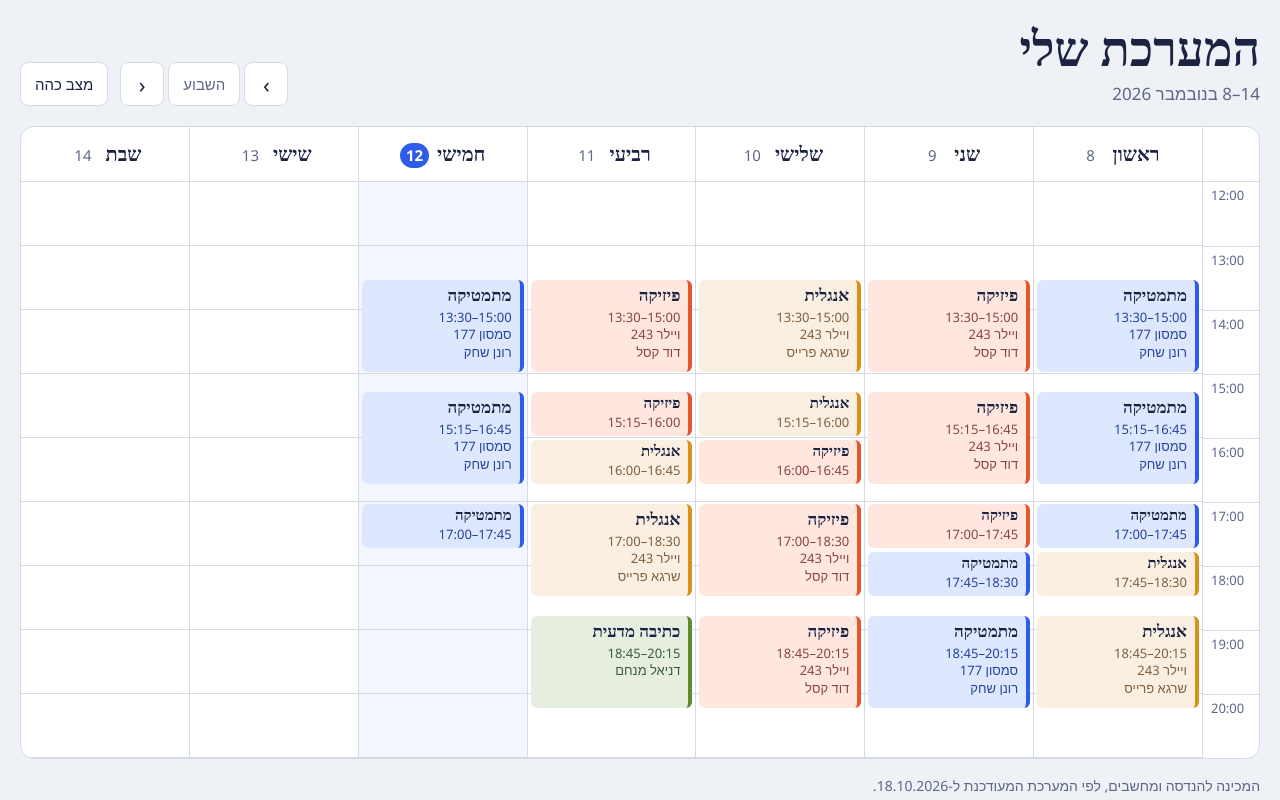
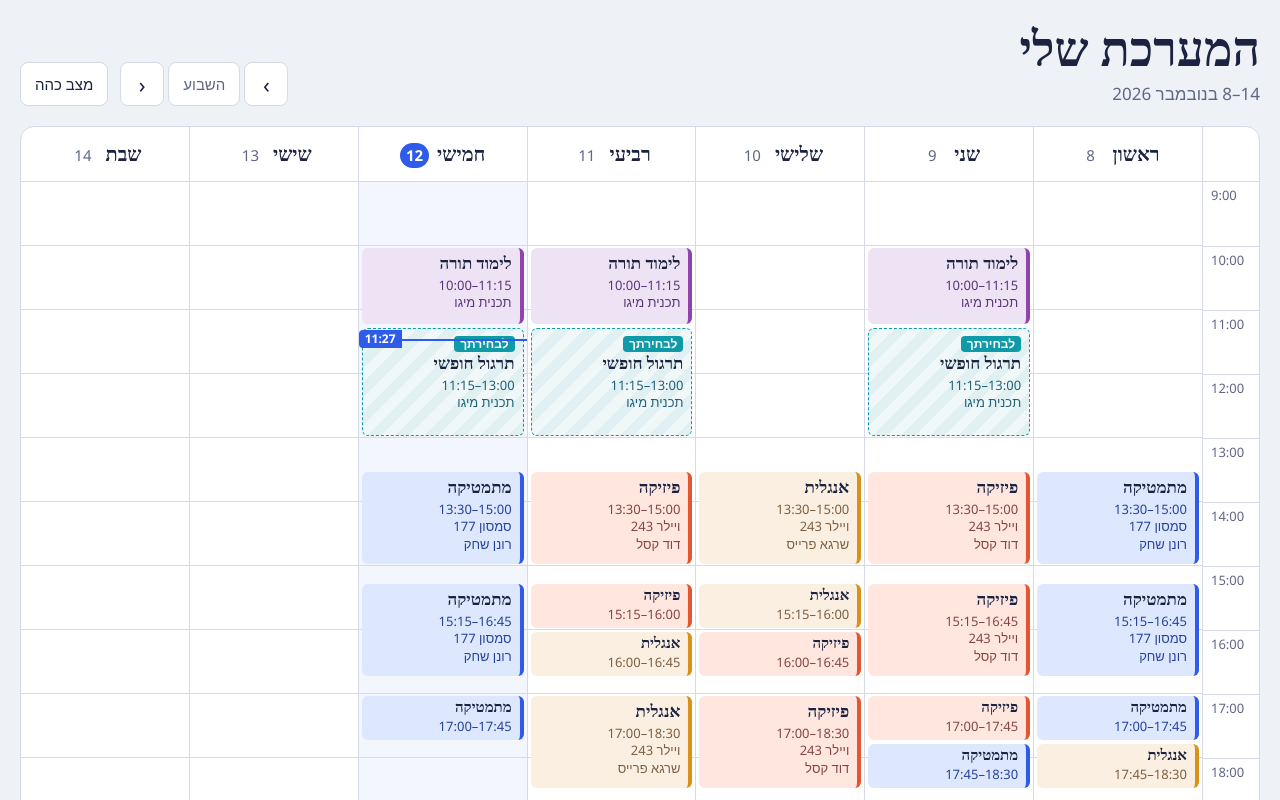
Before and after one commit to ymalka82810/Schedule, a React (Vite) app: page / in a window 1280 px wide. Shown: the top 800 px of the page. Built offline with nearby package versions, Linux system fonts and the light colour scheme; a web font is replaced by a local one.

Commit message:
תכנית מיגו: לימוד תורה וחלונות תרגול חופשי

```diff
--- a/src/components/WeekGrid.tsx
+++ b/src/components/WeekGrid.tsx
@@ -79,10 +79,11 @@ export function WeekGrid({ weekStart, blocks, range, now, selectedDay, onSelectD
                 return (
                   <article
                     key={b.id}
-                    className={`block c-${b.color}${b.isOption ? ' is-option' : ''}${duration < 60 ? ' is-short' : ''}`}
+                    className={`block c-${b.color}${b.isOption ? ' is-option' : ''}${b.isOpen ? ' is-open' : ''}${duration < 60 ? ' is-short' : ''}`}
                     style={style}
                   >
                     {b.isOption && <span className="block-tag">לבחירה</span>}
+                    {b.isOpen && <span className="block-tag">לבחירתך</span>}
                     <h3 className="block-name">{b.name}</h3>
                     <p className="block-time">
                       <bdi dir="ltr">
--- a/src/data/initial.ts
+++ b/src/data/initial.ts
@@ -5,6 +5,8 @@ import { hm } from '../lib/time'
  * המערכת של יוחאי: המכינה להנדסה ומחשבים, המרכז האקדמי לב.
  * מקור: "מערכת הנדסה – מעודכנת נכון לתאריך 18.10.2026".
  * קבוצות: מתמטיקה 5 יח׳ (שחק), אנגלית טרום בסיסי א׳ (פרייס), פיזיקה (קסל).
+ *
+ * בקרים: תכנית מיגו בימי שני, רביעי וחמישי (לימוד תורה ואז תרגול חופשי).
  *
  * שיעורים רצופים אוחדו לבלוק אחד; ההפסקות (15:00, 16:45, 18:30) מפרידות בין בלוקים.
  */
@@ -21,16 +23,22 @@ const entry = (
   lessonId,
 })
 
+const MIGO_DAYS: DayIndex[] = [1, 3, 4]
+
 export const initialData: ScheduleData = {
   version: 1,
   lessons: [
     { id: 'math', name: 'מתמטיקה', teacher: 'רונן שחק', room: 'סמסון 177', color: 'cobalt' },
     { id: 'physics', name: 'פיזיקה', teacher: 'דוד קסל', room: 'ויילר 243', color: 'coral' },
     { id: 'english', name: 'אנגלית', teacher: 'שרגא פרייס', room: 'ויילר 243', color: 'amber' },
+    { id: 'migo', name: 'לימוד תורה', room: 'תכנית מיגו', color: 'plum' },
     // הנחה: קבוצה 3, כי קבוצות 1 ו-2 מתנגשות עם האנגלית של פרייס ביום ראשון
     { id: 'writing', name: 'כתיבה מדעית', teacher: 'דניאל מנחם', color: 'moss' },
   ],
   entries: [
+    // מיגו: שני, רביעי, חמישי
+    ...MIGO_DAYS.map((day) => entry(day, 'migo', [10, 0], [11, 15])),
+
     // ראשון
     entry(0, 'math', [13, 30], [15, 0]),
     entry(0, 'math', [15, 15], [16, 45]),
@@ -65,7 +73,13 @@ export const initialData: ScheduleData = {
     entry(4, 'math', [17, 0], [17, 45]),
   ],
   choiceGroups: [],
+  practiceWindows: MIGO_DAYS.map((day) => ({
+    id: `p${day}`,
+    slot: { day, start: hm(11, 15), end: hm(13) },
+    name: 'תרגול חופשי',
+    context: 'תכנית מיגו',
+  })),
   goals: [],
   events: [],
-  settings: { dayStart: hm(12), dayEnd: hm(21) },
+  settings: { dayStart: hm(9), dayEnd: hm(21) },
 }
--- a/src/index.css
+++ b/src/index.css
@@ -310,6 +310,16 @@ p {
   background: color-mix(in oklab, var(--hue) calc(var(--fill-mix) / 2), var(--surface));
 }
 
+/* חלון תרגול חופשי: פסים אלכסוניים, כי התוכן עוד לא נקבע */
+.block.is-open {
+  border: 1.5px dashed var(--hue);
+  background: repeating-linear-gradient(
+    -45deg,
+    color-mix(in oklab, var(--hue) var(--fill-mix), var(--surface)) 0 10px,
+    color-mix(in oklab, var(--hue) calc(var(--fill-mix) / 2), var(--surface)) 10px 20px
+  );
+}
+
 .block-tag {
   display: inline-block;
   font-size: 0.75rem;
--- a/src/lib/layout.ts
+++ b/src/lib/layout.ts
@@ -16,6 +16,8 @@ export interface Block {
   lanes: number
   /** חלק ממשבצת בחירה שעוד לא נבחר בה שיעור */
   isOption: boolean
+  /** חלון תרגול חופשי שהתוכן שלו עוד לא נקבע */
+  isOpen: boolean
 }
 
 /** הופך את הנתונים השמורים לרשימת בלוקים לציור */
@@ -37,6 +39,7 @@ export function buildBlocks(data: ScheduleData): Block[] {
       lane: 0,
       lanes: 1,
       isOption: false,
+      isOpen: false,
     })
   }
 
@@ -56,7 +59,23 @@ export function buildBlocks(data: ScheduleData): Block[] {
         lane: i,
         lanes: ids.length,
         isOption: !g.chosenLessonId,
+        isOpen: false,
       })
+    })
+  }
+
+  // ?? [] כדי שנתונים שנשמרו לפני שהשדה נוסף ימשיכו להיטען
+  for (const w of data.practiceWindows ?? []) {
+    blocks.push({
+      id: w.id,
+      ...w.slot,
+      name: w.name,
+      room: w.context,
+      color: 'teal',
+      lane: 0,
+      lanes: 1,
+      isOption: false,
+      isOpen: true,
     })
   }
 
```
Also changed, not shown: src/types.ts (+14 -1 lines).
